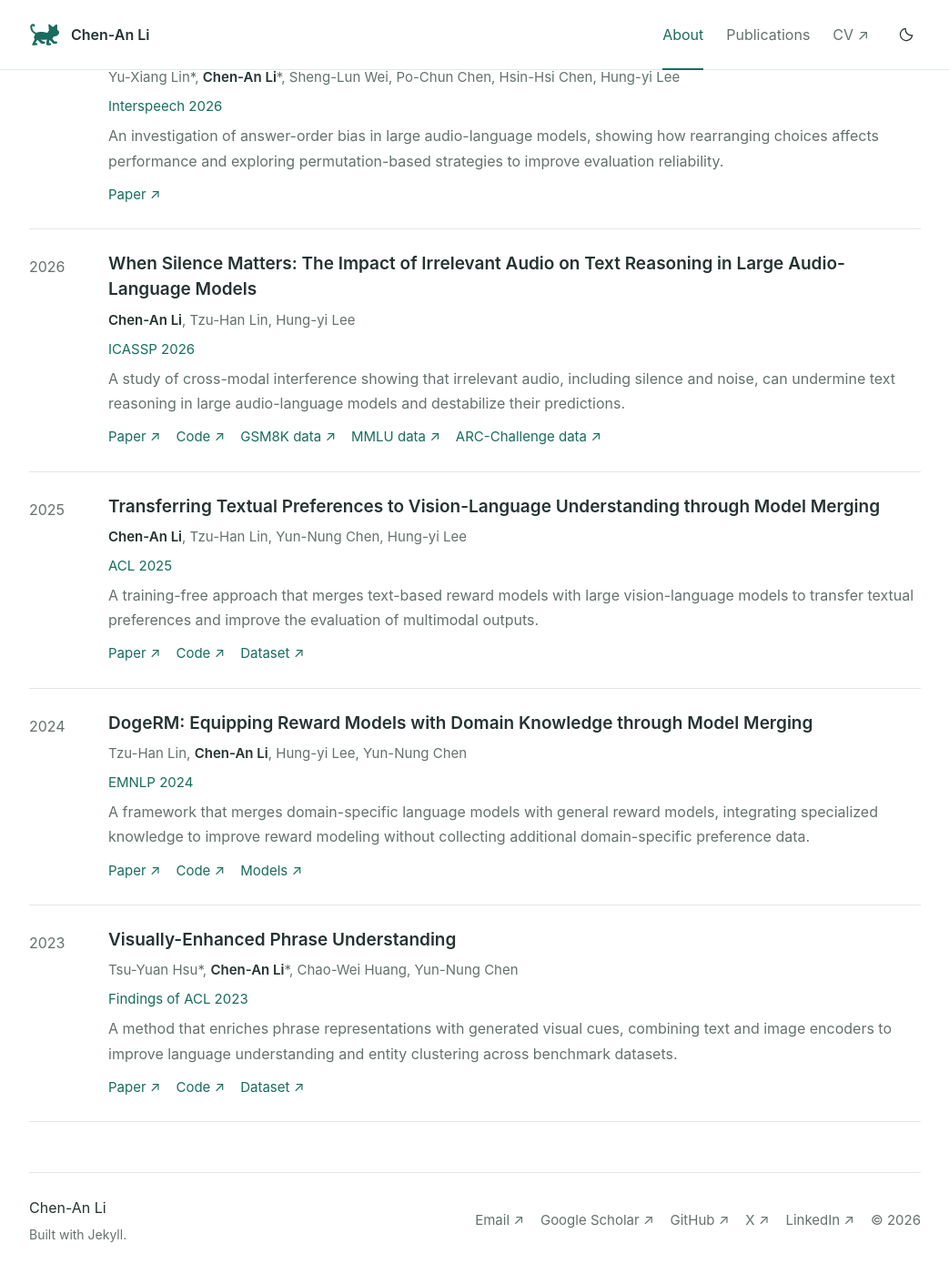
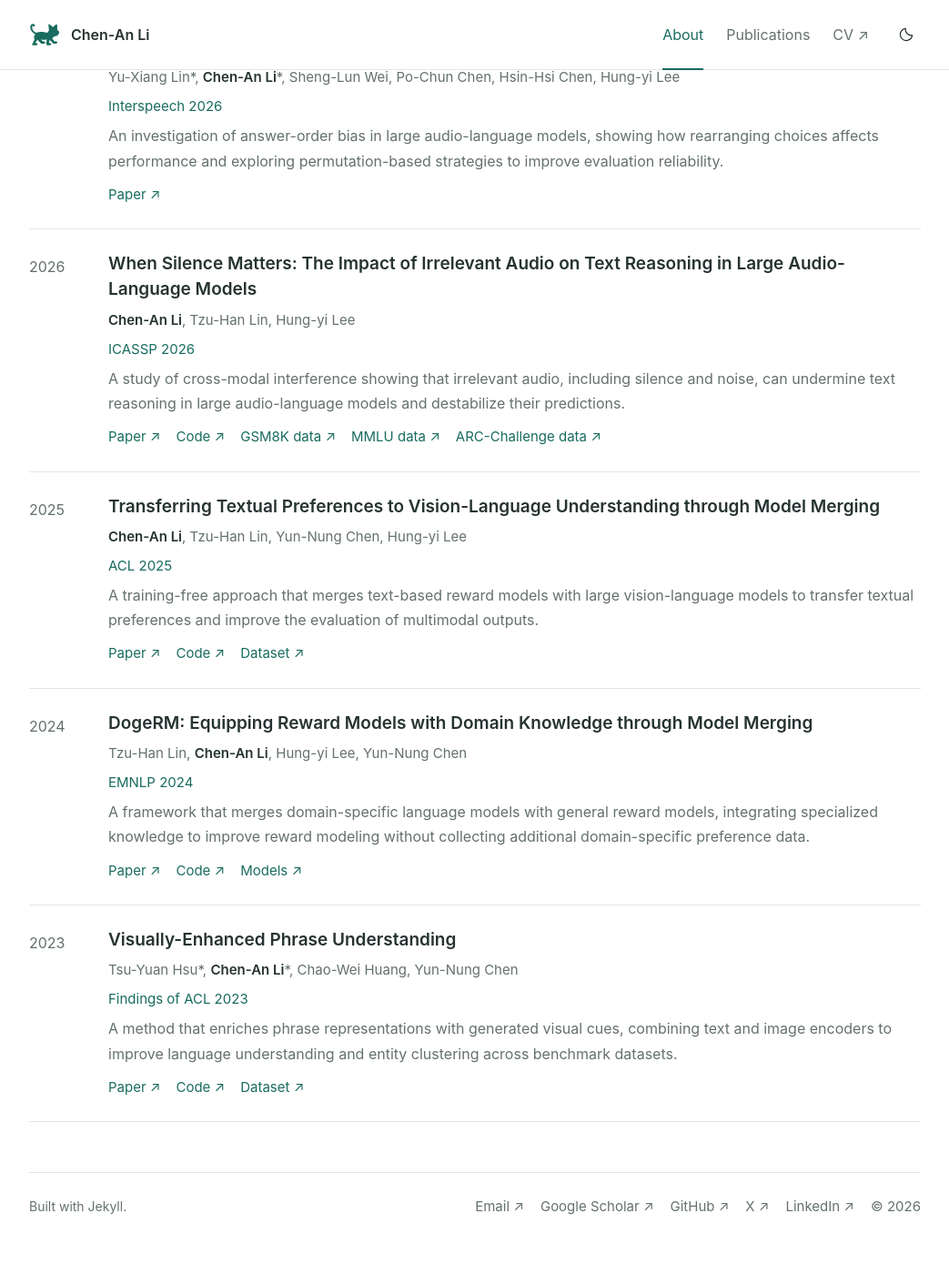
Before and after one commit to lca0503/lca0503.github.io, a Jekyll site: the page built from index.html, in a window 1280 px wide and 1400 px high, scrolled down 1553 px. Shown: the whole window at 91% size, without its empty margins (118-1161 px from the left). Built offline with Jekyll 4.4.1, drawn with Linux system fonts in a browser that asks for light colours; after the commit the page ends 2922 px from its top, so only the background shows below that.

Commit message:
Update Site source

```diff
--- a/_layouts/default.html
+++ b/_layouts/default.html
@@ -61,12 +61,9 @@
     </main>
 
     <footer class="site-footer">
-      <div>
-        <a class="footer-name" href="{{ '/' | relative_url }}">{{ site.title }}</a>
-        <p class="footer-credit">
-          Built with <a href="https://jekyllrb.com/" target="_blank" rel="noopener">Jekyll</a>.
-        </p>
-      </div>
+      <p class="footer-credit">
+        Built with <a href="https://jekyllrb.com/" target="_blank" rel="noopener">Jekyll</a>.
+      </p>
       <div class="footer-links">
         <a href="mailto:{{ site.email }}">Email <span aria-hidden="true">↗</span></a>
         <a href="{{ site.scholar_url }}" target="_blank" rel="noopener">Google Scholar <span aria-hidden="true">↗</span></a>
--- a/assets/style.css
+++ b/assets/style.css
@@ -259,13 +259,8 @@ nav > a[aria-current]::after {
   color: var(--muted);
 }
 
-.footer-name {
-  color: var(--text);
-  font-size: var(--text-secondary);
-}
-
 .footer-credit {
-  margin: 4px 0 0;
+  margin: 0;
   font-size: var(--text-small);
 }
 
```
